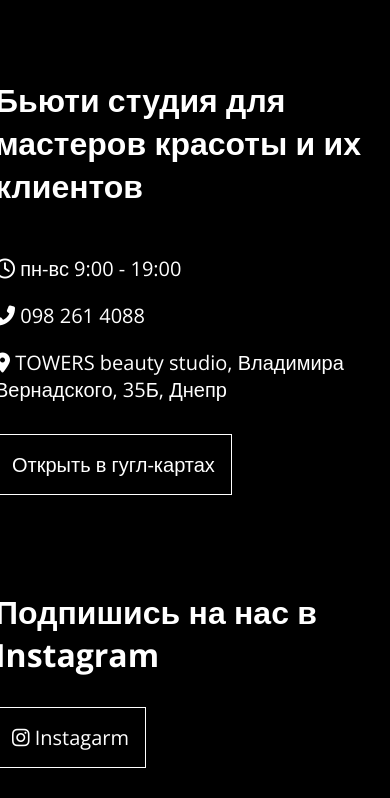
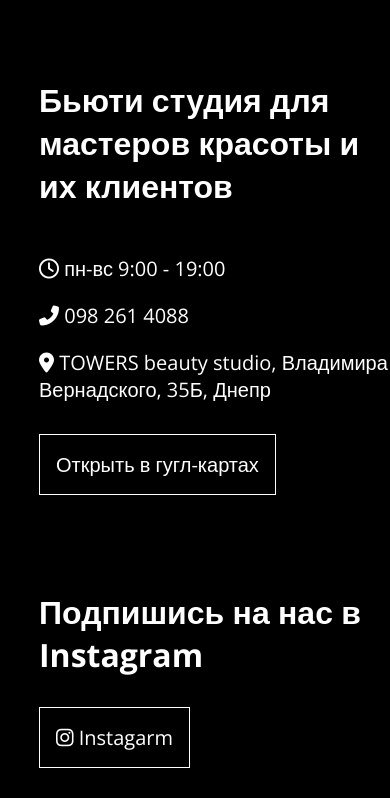
Before and after one commit to ValeriiaZub/towers, a plain HTML site: page index.html in a window 390 px wide. Shown: the part 846-1644 px from the top of the page. Drawn offline with nearby package versions, Linux system fonts and the light colour scheme.

Commit message:
Update design.css

```diff
--- a/css/design.css
+++ b/css/design.css
@@ -45,9 +45,9 @@ width: 80%;
 margin-left: 10%;
 }
 .w-50{
-    max-width: 400px;
-    margin-left:calc( 50% - 200px);
-    }
+    margin-left:calc(50% - 150px);
+    width: 400px;
+}
 
 .mt-30{
     margin-top: 30rem;
@@ -89,4 +89,8 @@ img{
     .to-1-col{
         grid-template-columns: 1fr;
     }
+    .w-50{
+        margin-left:10%;
+        width: auto;
+    }
 }
```
